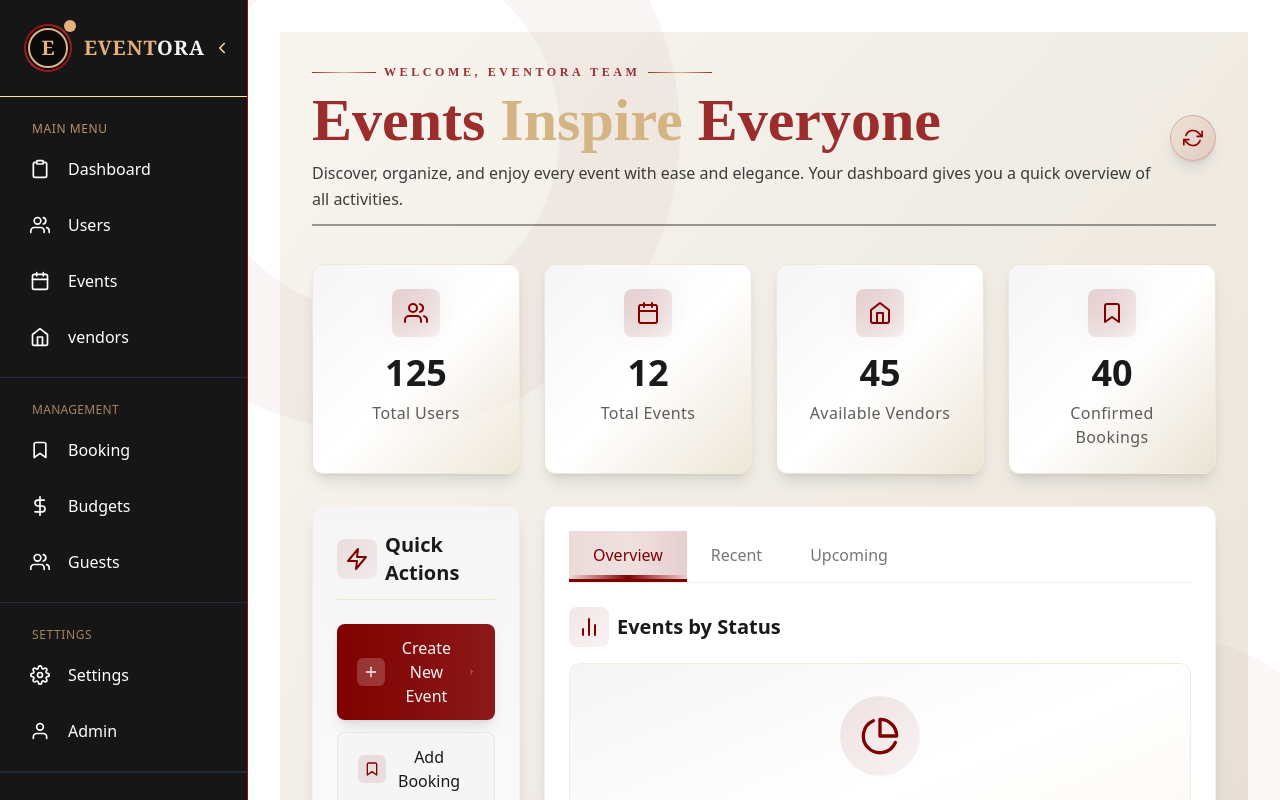
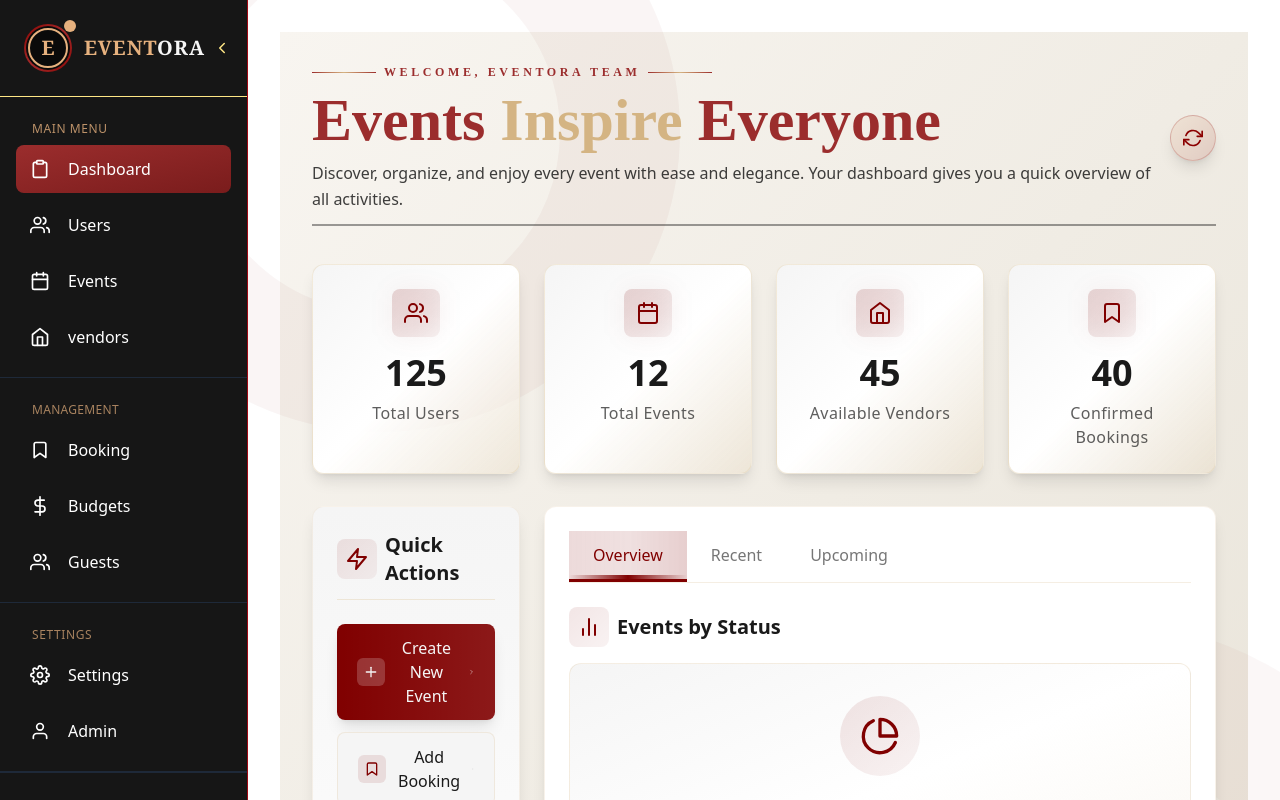
Before and after one commit to yashodha-gunawardana/RAD-coursework-FE, a React (Vite) app: page /dashboard in a window 1280 px wide. Built offline with nearby package versions, Linux system fonts and the light colour scheme.

Commit message:
fixed correct dashboard sub pages loads

```diff
--- a/src/components/Sidebar.tsx
+++ b/src/components/Sidebar.tsx
@@ -138,18 +138,28 @@ const Sidebar: React.FC<SidebarProps> = ({
                         {mainMenuItems.map((item) => (
                             <li
                                 key={item.id}>
-                                <a href="#" className={`flex items-center p-3 rounded-lg transition-colors
-                                        ${item.active
-                                        ? "bg-gradient-to-br from-[#9B2D2D] to-[#7A1C1C] text-white" // active
-                                        : "hover:bg-[#2a2a2a] hover:text-[#f5deb3]" // hover
-                                    }`}>
+                                <NavLink
+                                    to={item.path}
+                                    className={({ isActive }) =>
+                                        `flex items-center p-3 rounded-lg transition-colors
+                                        ${
+                                            isActive
+                                                ? "bg-gradient-to-br from-[#9B2D2D] to-[#7A1C1C] text-white" // active
+                                                : "hover:bg-[#2a2a2a] hover:text-[#f5deb3]" // hover
+                                        }`
+                                    }
+
+                                    onClick={() => {
+                                        if (isMobileOpen) onToggleMobile()
+                                    }}>
 
                                     <div className={`w-6 flex justify-center ${!isCollapsed ? 'mr-4' : ''}`}>
                                         <item.icon size={20} />
                                     </div>
 
                                     {!isCollapsed && <span>{item.label}</span>}
-                                </a>
+
+                                </NavLink>
                             </li>
                         ))}
                     </ul>
```
